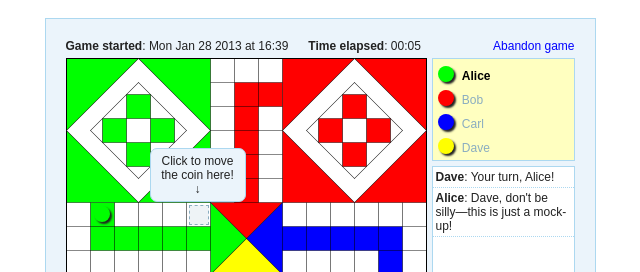
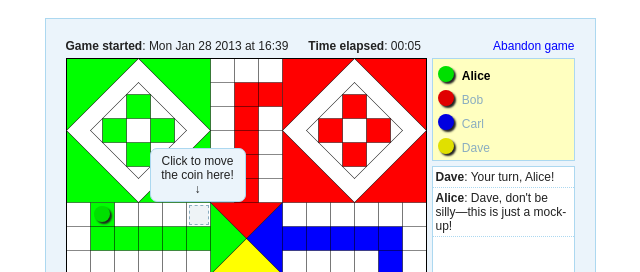
Before and after one commit to sudiptachatterjee/ludo, a plain HTML site: page index.html in a window 1280 px wide. Shown: the top 272 px of the page, 320-960 px from the left. Drawn offline with nearby package versions, Linux system fonts and the light colour scheme.

Commit message:
Simplified the CSS file.
Unified the four colors.  Now the coins on the board and the coin icons
next to the players' names have exactly the same color.

Also tweaked the colors to be slightly darker than the their 'plain'
color so that they can be seen more easily when they have their color's
background.  Specifically, I replaced 0xFF by 0xE0, so e.g. red was
0xFF0000 and now it is 0xE00000.

```diff
--- a/style.css
+++ b/style.css
@@ -98,22 +98,6 @@ a:hover {
 	box-shadow: 2px 2px 2px 0px;
 }
 
-#players p.green span.icon {
-	background-color: #00ff00;
-}
-
-#players p.red span.icon {
-	background-color: #ff0000;
-}
-
-#players p.blue span.icon {
-	background-color: #0000ff;
-}
-
-#players p.yellow span.icon {
-	background-color: #ffff00;
-}
-
 #players p span.name {
 	margin-left: 5px;
 	color: #8AADC0;
@@ -172,20 +156,20 @@ div.coin {
 	box-shadow: 2px 2px 2px 0px;
 }
 
-div.green {
-	background-color: #00ff00;
+#players p.green span.icon, div.green {
+	background-color: #00e000;
 }
 
-div.red {
-	background-color: #ff0000;
+#players p.red span.icon, div.red {
+	background-color: #e00000;
 }
 
-div.blue {
-	background-color: #0000ff;
+#players p.blue span.icon, div.blue {
+	background-color: #0000e0;
 }
 
-div.yellow {
-	background-color: #ffff00;
+#players p.yellow span.icon, div.yellow {
+	background-color: #e0e000;
 }
 
 div.goto {
```
